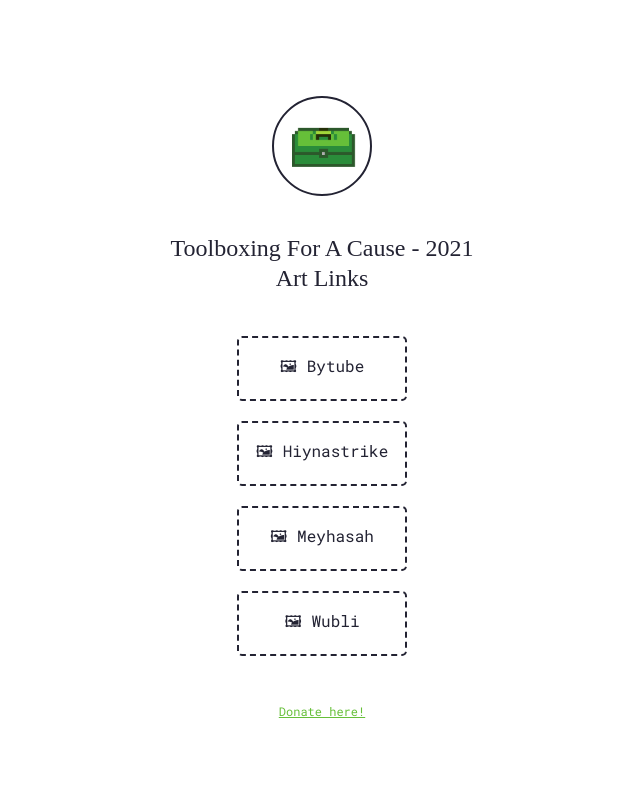
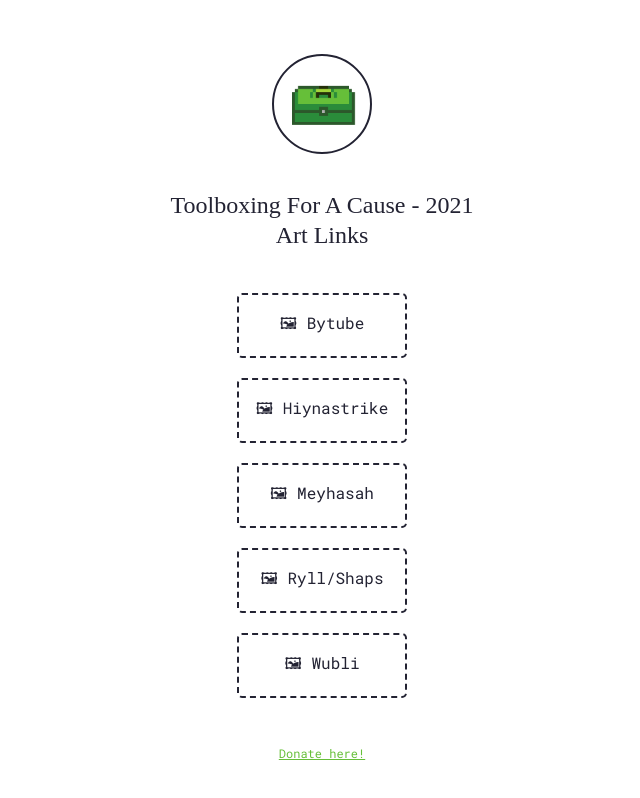
Before and after one commit to Wayland-Smithy/link-free, a plain HTML site: page index.html in a window 1280 px wide. Shown: the whole page, without its empty margins (318-958 px from the left). Drawn offline with Linux system fonts and the light colour scheme.

Commit message:
Update album and donate links

```diff
--- a/index.html
+++ b/index.html
@@ -21,10 +21,11 @@
                 <a class="link" href="https://imgur.com/a/YPWiV2o" rel="noopener">🖼 Bytube</a>
                 <a class="link" href="https://imgur.com/a/tjapTGM" rel="noopener">🖼 Hiynastrike</a>
                 <a class="link" href="https://imgur.com/a/LmWp43j" rel="noopener">🖼 Meyhasah</a>
-                <a class="link" href="https://i.imgur.com/lNW1ejQh.jpg" rel="noopener">🖼 Wubli</a>
+                <a class="link" href="https://imgur.com/a/pyelAQ0" rel="noopener">🖼 Ryll/Shaps</a>
+                <a class="link" href="https://imgur.com/a/XeFKuvr" rel="noopener">🖼 Wubli</a>
             </div>
 
-            <footer><a href="https://tiltify.com/">Donate here!</a></footer>
+            <footer><a href="https://tiltify.com/+tg-station/toolbox2021">Donate here!</a></footer>
         </div>
     </div>
 
```
